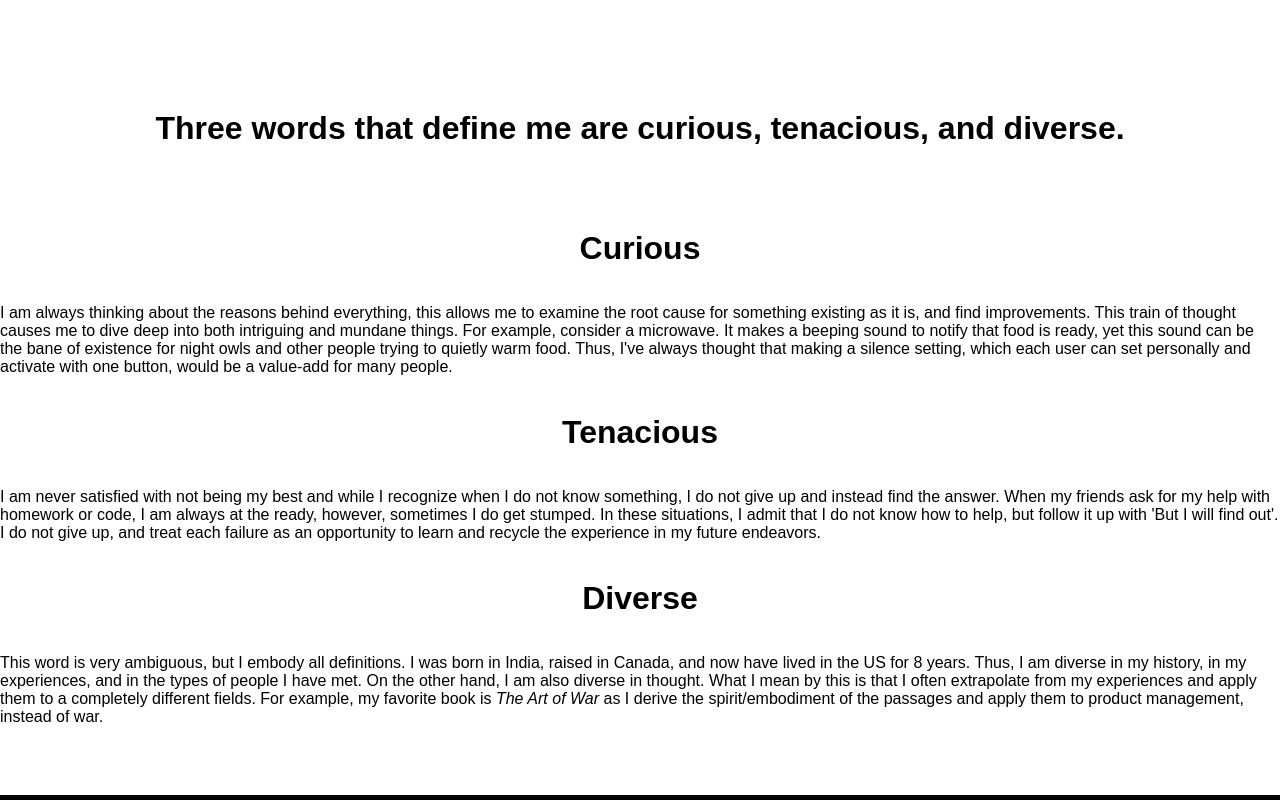
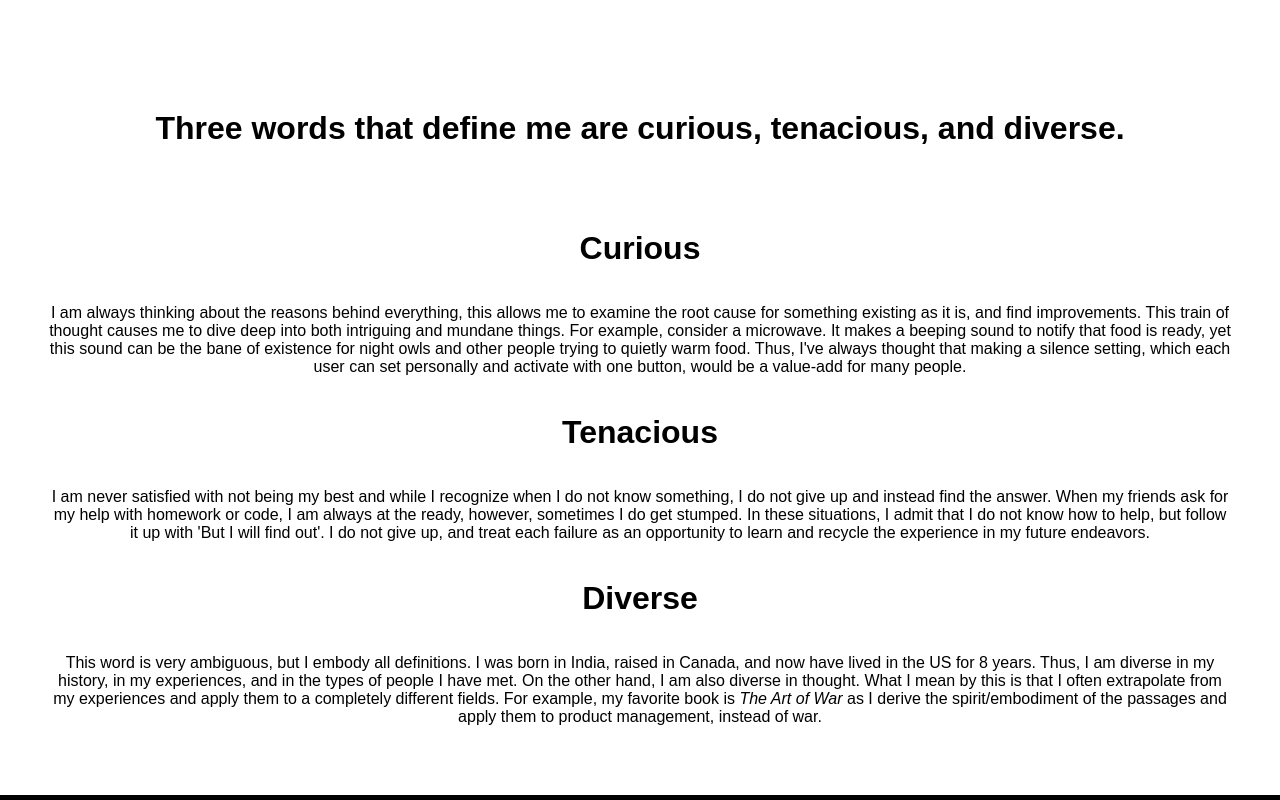
Before and after one commit to aadityamehta/aadityamehta.github.io, a plain HTML site: page about.html in a window 1280 px wide. Shown: the part 3845-4645 px from the top of the page. Drawn offline with Linux system fonts and the light colour scheme; a web font is replaced by a local one.

Commit message:
Update styles.css

```diff
--- a/styles.css
+++ b/styles.css
@@ -93,6 +93,13 @@ body{
   padding: 40px;
 }
 
+.describe{}
+
+.describe-info{
+  text-align: center;
+  padding-left: 3rem;
+  padding-right: 3rem;
+}
 
 /*Home*/
 
```
